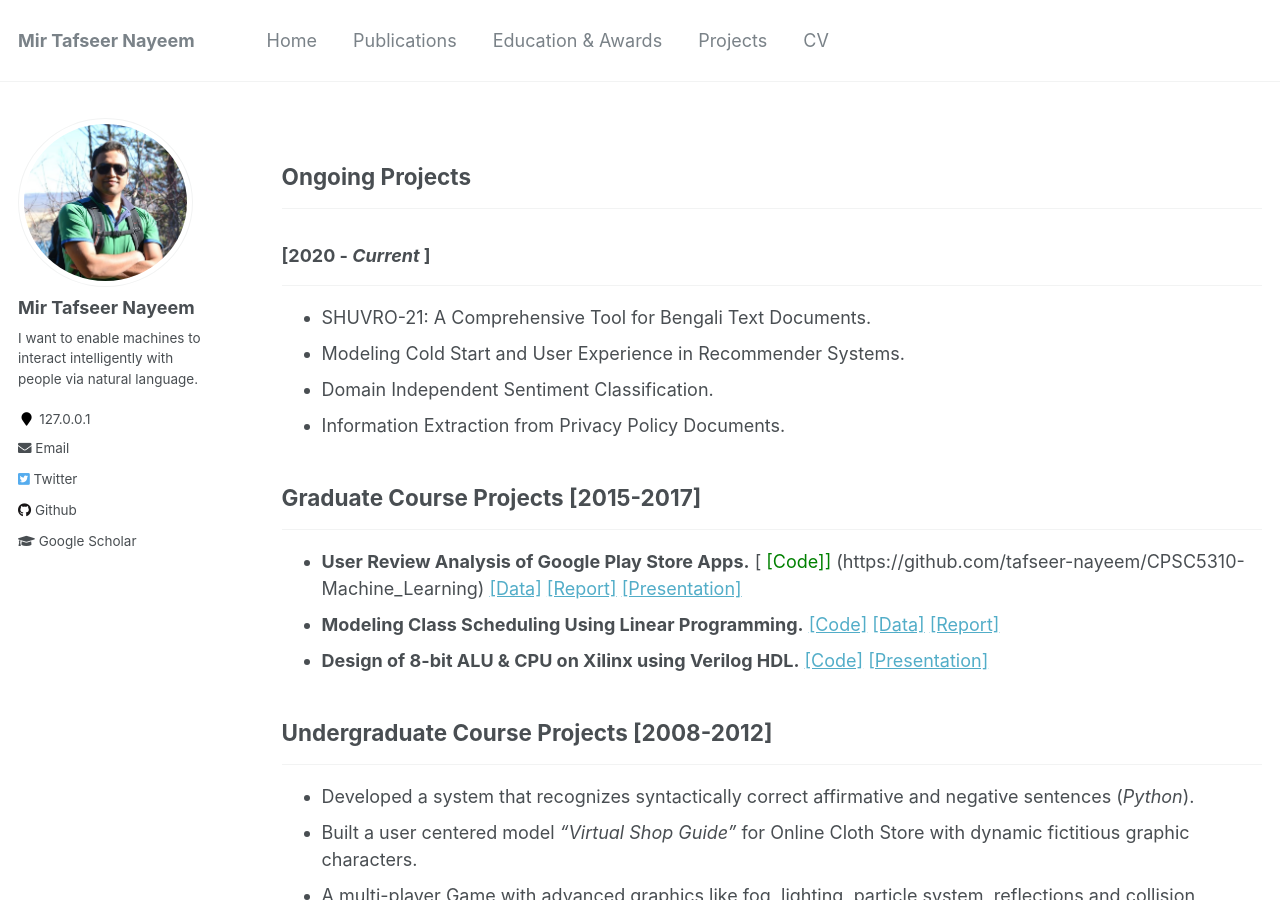
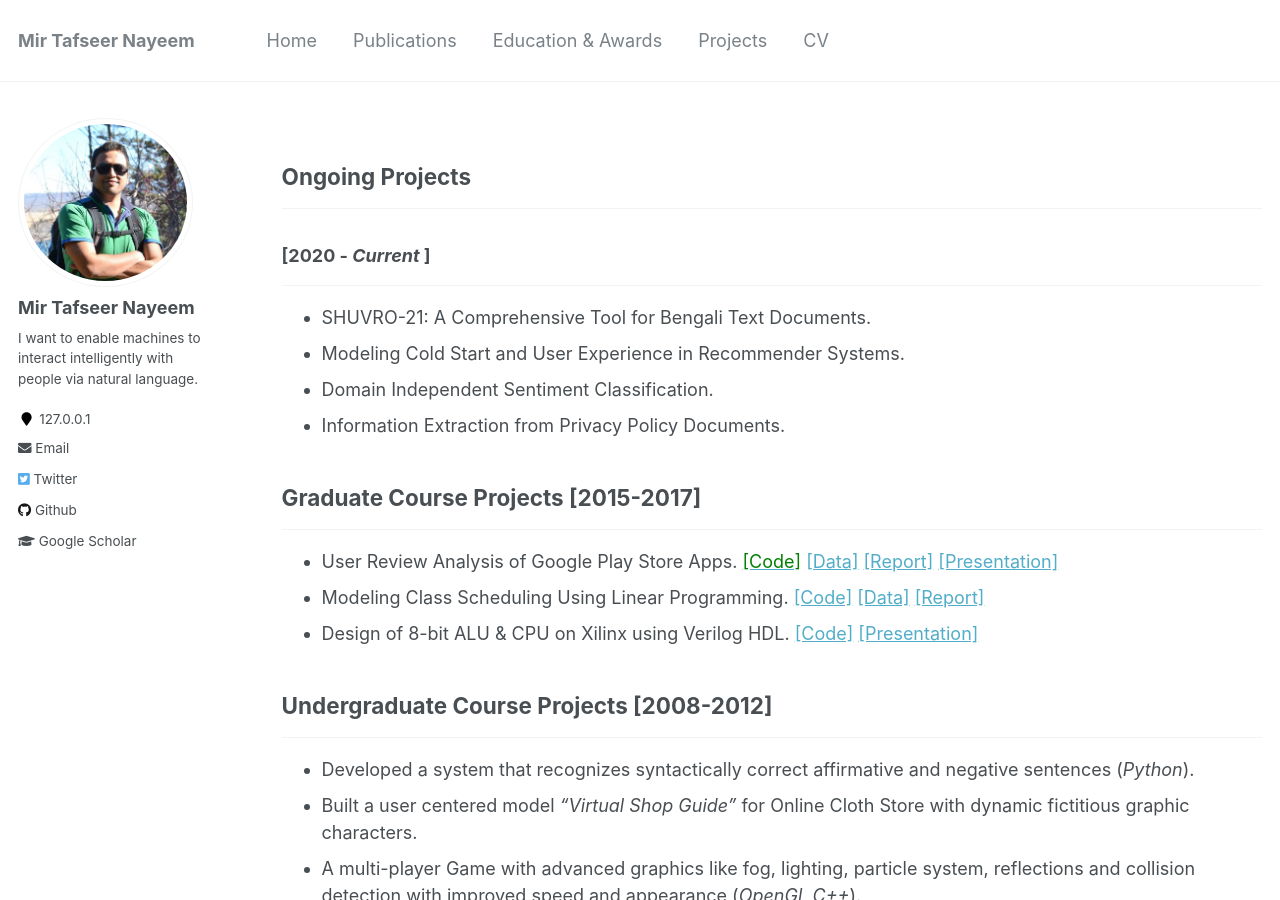
Before and after one commit to sujan-sarker/sujan-sarker.github.io, a Jekyll site: the page built from _pages/projects.md, in a window 1280 px wide and 900 px high. Built offline with Jekyll 4.4.1, drawn with Linux system fonts in a browser that asks for light colours.

Commit message:
Update projects.md

```diff
--- a/_pages/projects.md
+++ b/_pages/projects.md
@@ -24,9 +24,9 @@ author_profile: true
 
 ## Graduate Course Projects [2015-2017]
 ----------------
-* **User Review Analysis of Google Play Store Apps.** [<span style ="color:Green"> [Code]] </span>(https://github.com/tafseer-nayeem/CPSC5310-Machine_Learning) [[Data]](https://github.com/tafseer-nayeem/AppReview-dataset) [[Report]](https://tafseer-nayeem.github.io/files/Machine_Learning_Project_Report.pdf) [[Presentation]](https://tafseer-nayeem.github.io/files/Machine_Learning_Project_Presentation.pdf)
-* **Modeling Class Scheduling Using Linear Programming.** [[Code]](https://github.com/tafseer-nayeem/CPSC5110-Computational_Optimization) [[Data]](https://tafseer-nayeem.github.io/files/Optimization_project_courseData.pdf) [[Report]](https://tafseer-nayeem.github.io/files/Optimization_Project__Report.pdf)
-* **Design of 8-bit ALU & CPU on Xilinx using Verilog HDL.** [[Code]](https://github.com/tafseer-nayeem/CPSC5210-VLSI_Design) [[Presentation]](https://tafseer-nayeem.github.io/files/VLSI_Design_Course_Presentation.pdf)
+* User Review Analysis of Google Play Store Apps. [<span style ="color:Green"> [Code]</span>](https://github.com/tafseer-nayeem/CPSC5310-Machine_Learning) [[Data]](https://github.com/tafseer-nayeem/AppReview-dataset) [[Report]](https://tafseer-nayeem.github.io/files/Machine_Learning_Project_Report.pdf) [[Presentation]](https://tafseer-nayeem.github.io/files/Machine_Learning_Project_Presentation.pdf)
+* Modeling Class Scheduling Using Linear Programming. [[Code]](https://github.com/tafseer-nayeem/CPSC5110-Computational_Optimization) [[Data]](https://tafseer-nayeem.github.io/files/Optimization_project_courseData.pdf) [[Report]](https://tafseer-nayeem.github.io/files/Optimization_Project__Report.pdf)
+* Design of 8-bit ALU & CPU on Xilinx using Verilog HDL. [[Code]](https://github.com/tafseer-nayeem/CPSC5210-VLSI_Design) [[Presentation]](https://tafseer-nayeem.github.io/files/VLSI_Design_Course_Presentation.pdf)
 
 
 ## Undergraduate Course Projects [2008-2012]
```
